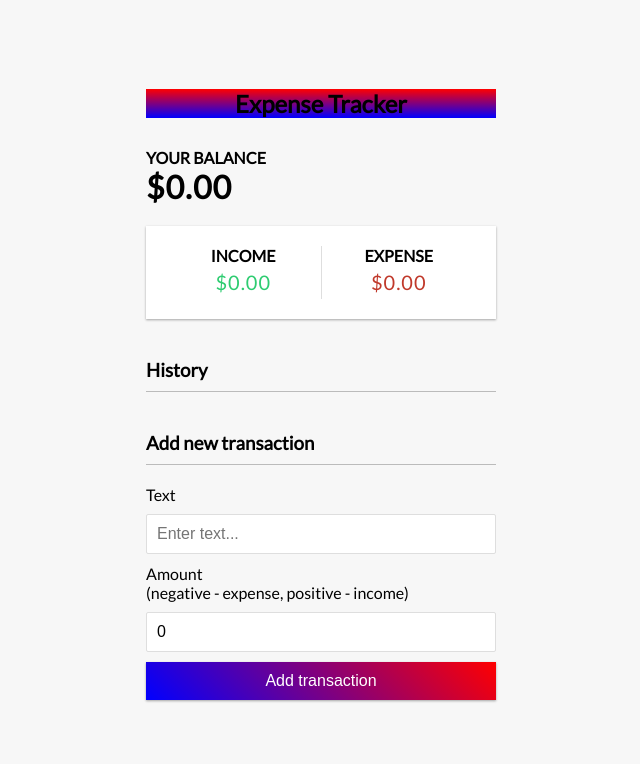
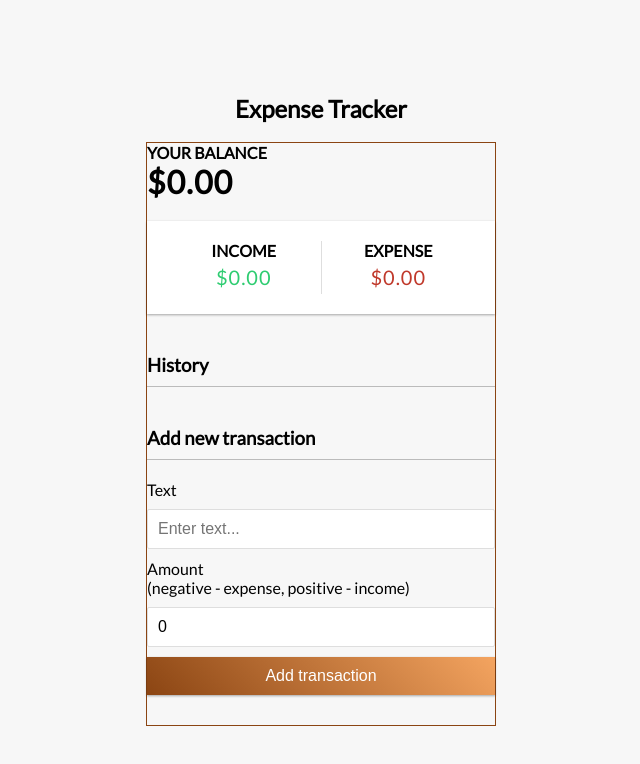
Before and after one commit to samadakram/Expense-Tracker-PWA, a React (Create React App) app: page / in a window 1280 px wide. Shown: the top 764 px of the page, without its empty margins (319-959 px from the left). Built offline with nearby package versions, Linux system fonts and the light colour scheme.

Commit message:
Update App.css

```diff
--- a/src/App.css
+++ b/src/App.css
@@ -20,8 +20,9 @@ body {
 }
 
 .container {
-  margin: 30px auto;
+  /* margin: 30px auto; */
   width: 350px;
+  border: 1px solid saddlebrown;
 }
 
 h1 {
@@ -89,7 +90,7 @@ input[type='number'] {
 
 .btn {
   cursor: pointer;
-  background: linear-gradient(45deg,blue,red);
+  background: linear-gradient(45deg,saddlebrown,sandybrown);
   box-shadow: var(--box-shadow);
   color: #fff;
   border: 0;
@@ -152,7 +153,7 @@ input[type='number'] {
 
 .header {
   text-align: center;
-  background: linear-gradient(red,blue);
+  color: linear-gradient(225deg,saddlebrown,sandybrown);
 }
 
 @media (max-width: 320px) {
```
